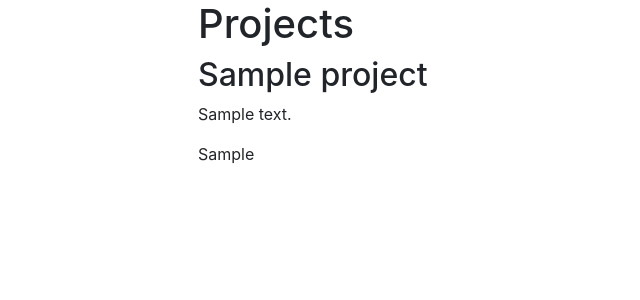
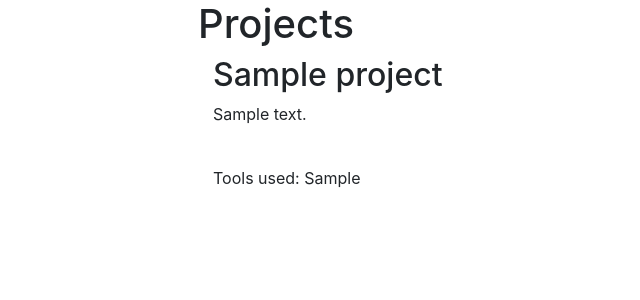
Before and after one commit to thabinhl21/portfolio, a Django app: page /projects/ in a window 1280 px wide. Shown: the part 56-356 px from the top of the page, without its empty margins (172-812 px from the left). Run offline with Django 3.2, Linux system fonts and the light colour scheme; tables that the repository leaves empty hold one stand-in row (values such as "Sample post").

Commit message:
display projects

```diff
--- a/mysite/templates/projects.html
+++ b/mysite/templates/projects.html
@@ -9,10 +9,17 @@
     <h1>{{ title }}</h1>
 
     <!-- iterate through list of projects and display them -->
-    {% for item in project_list %}
-        <h2><a href="{{ item.get_absolute_url }}"></a>{{ item.name }}</h2>
-        <p>{{ item.description }}</p>
-        <p>{{ item.tools }}</p>
-    {% endfor %}
+    <div class="container">
+        <div class="row">
+            {% for item in project_list %}
+                <div class="col-sm">
+                    <h2>{{ item.name }}</h2>
+                    <p>{{ item.description }}</p>
+                    <br>
+                    <p>Tools used: {{ item.tools }}</p>
+                </div>
+            {% endfor %}
+        </div>
+      </div>
 
 {% endblock %}
```
